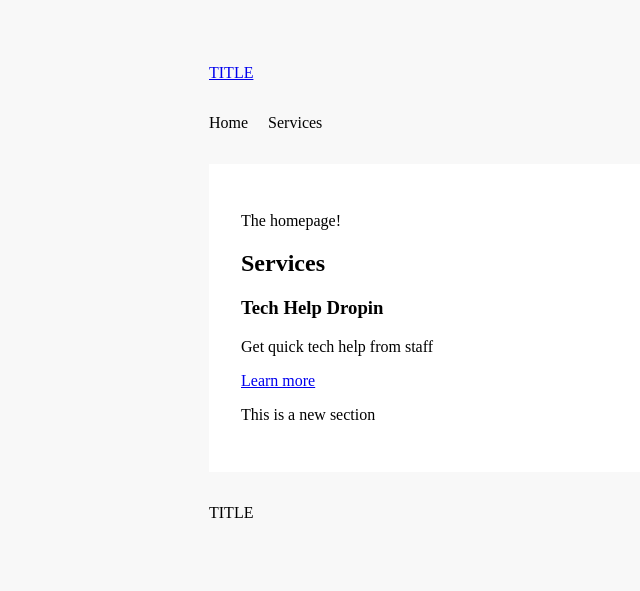
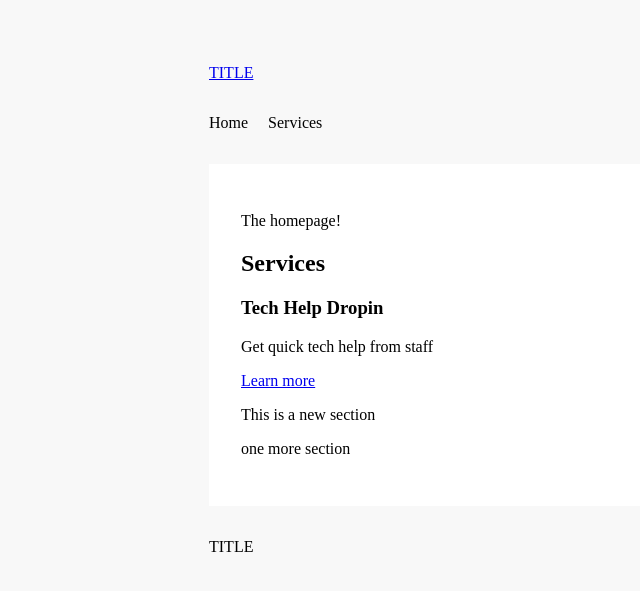
Before and after one commit to DOMLIS786/wk14-test, a Jekyll site: the page built from index.html, in a window 1280 px wide. Shown: the top 591 px of the page, without its empty margins (111-751 px from the left). Built offline with Jekyll 4.4.1, drawn with Linux system fonts in a browser that asks for light colours.

Commit message:
updated homepage again

```diff
--- a/index.html
+++ b/index.html
@@ -17,3 +17,7 @@ layout: base
 <section>
   <p>This is a new section</p>
 </section>
+
+<section>
+  <p>one more section</p>
+</section>
```
